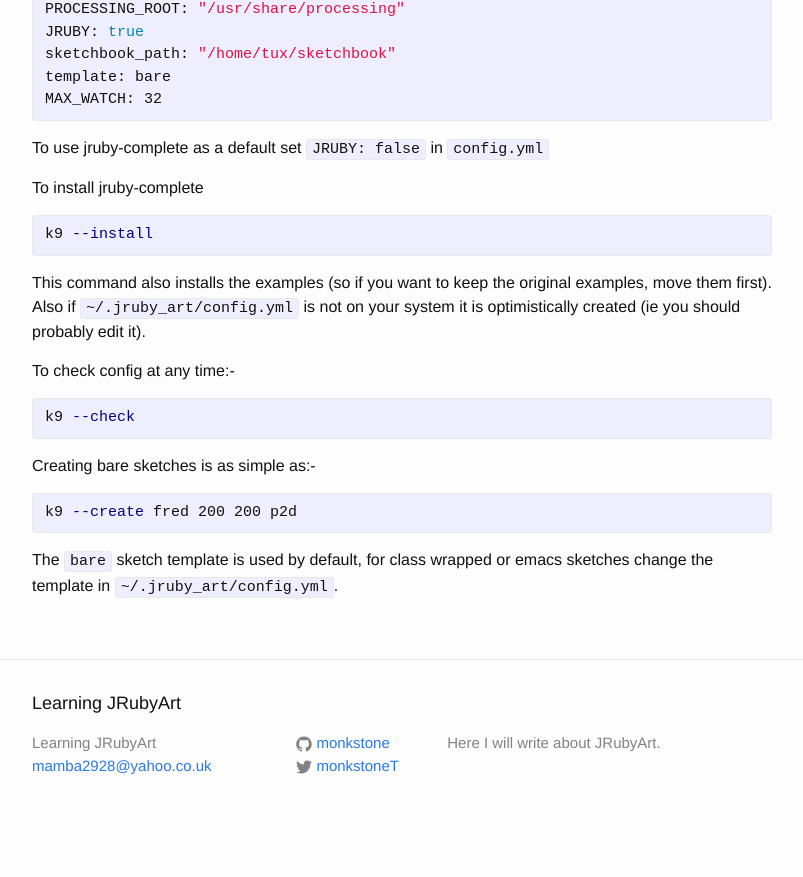
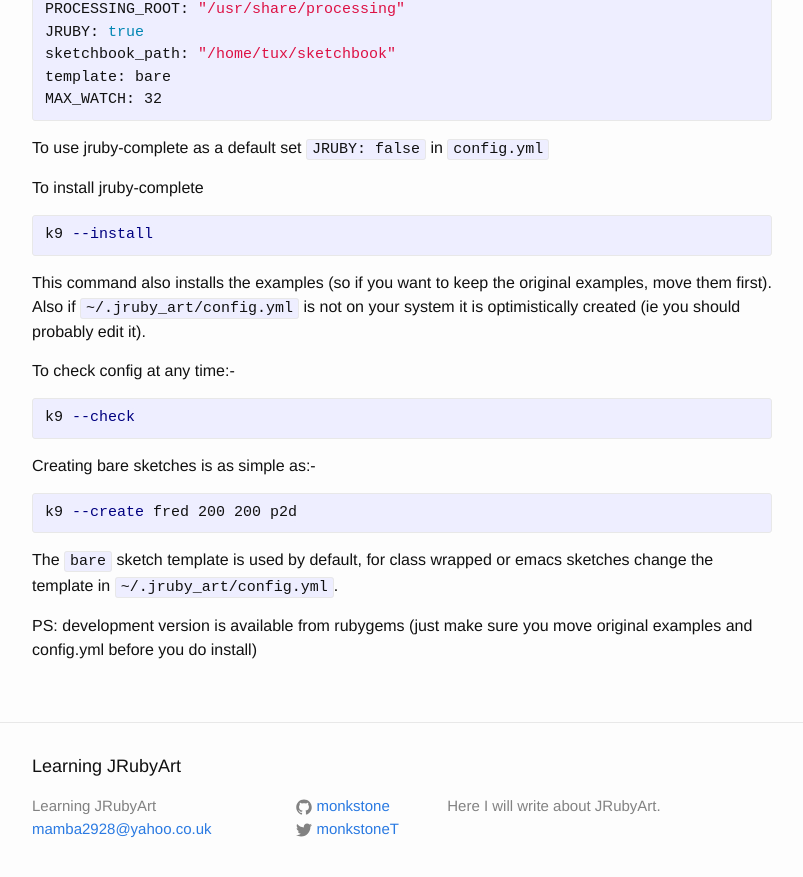
Before and after one commit to monkstone/monkstone.github.com, a Jekyll site: the page built from _posts/2016-07-12-optparse.md, in a window 1280 px wide and 900 px high, scrolled down 741 px. Shown: the top 877 px of the window, without its empty margins (238-1041 px from the left). Built offline with Jekyll 4.4.1, drawn with Linux system fonts in a browser that asks for light colours; before the commit the page ends 1578 px from its top, so only the background shows below that; some of the changed text lies outside the part shown.

```diff
--- a/_posts/2016-07-12-optparse.md
+++ b/_posts/2016-07-12-optparse.md
@@ -7,7 +7,7 @@ keywords: optparse, JRubyArt
 
 ---
 
-In a development branch of JRubyArt I have refactored `runner.rb` to use optparse to parse command line arguments. This should make it easier for others to participate in JRubyArt development. In particular there is an opening for someone to create an option to export sketches to an `app`. Also the more modular nature of the refactored JRubyArt, may help anyone thinking of creating a [Raspberry Pi][pi] port (possible with included processing jars like [propane][propane]), JRubyArt works just fine with open-jdk. Would complement the excellent [Sonic Pi][sonic]. PS: wouldn't it be great to mix the two!!! See new help menu below, that highlights the major changes to the user command line interface:-
+In a [development branch of JRubyArt][refactor] I have refactored `runner.rb` to use optparse to parse command line arguments. This should make it easier for others to participate in JRubyArt development. In particular there is an opening for someone to create an option to export sketches to an `app`. Also the more modular nature of the refactored JRubyArt, may help anyone thinking of creating a [Raspberry Pi][pi] port (possible with included processing jars like [propane][propane]), JRubyArt works just fine with open-jdk. Would complement the excellent [Sonic Pi][sonic]. PS: wouldn't it be great to mix the two!!! See new help menu below, that highlights the major changes to the user command line interface:-
 
 {% highlight bash %}
 
@@ -64,6 +64,9 @@ k9 --create fred 200 200 p2d
 
 The `bare` sketch template is used by default, for class wrapped or emacs sketches change the template in `~/.jruby_art/config.yml`.
 
+PS: development version is available from rubygems (just make sure you move original examples and config.yml before you do install)
+
 [propane]:https://github.com/monkstone/propane
 [pi]:https://www.raspberrypi.org/about/
 [sonic]:http://sonic-pi.net/
+[refactor]:https://github.com/ruby-processing/JRubyArt/tree/refactor_options
```
